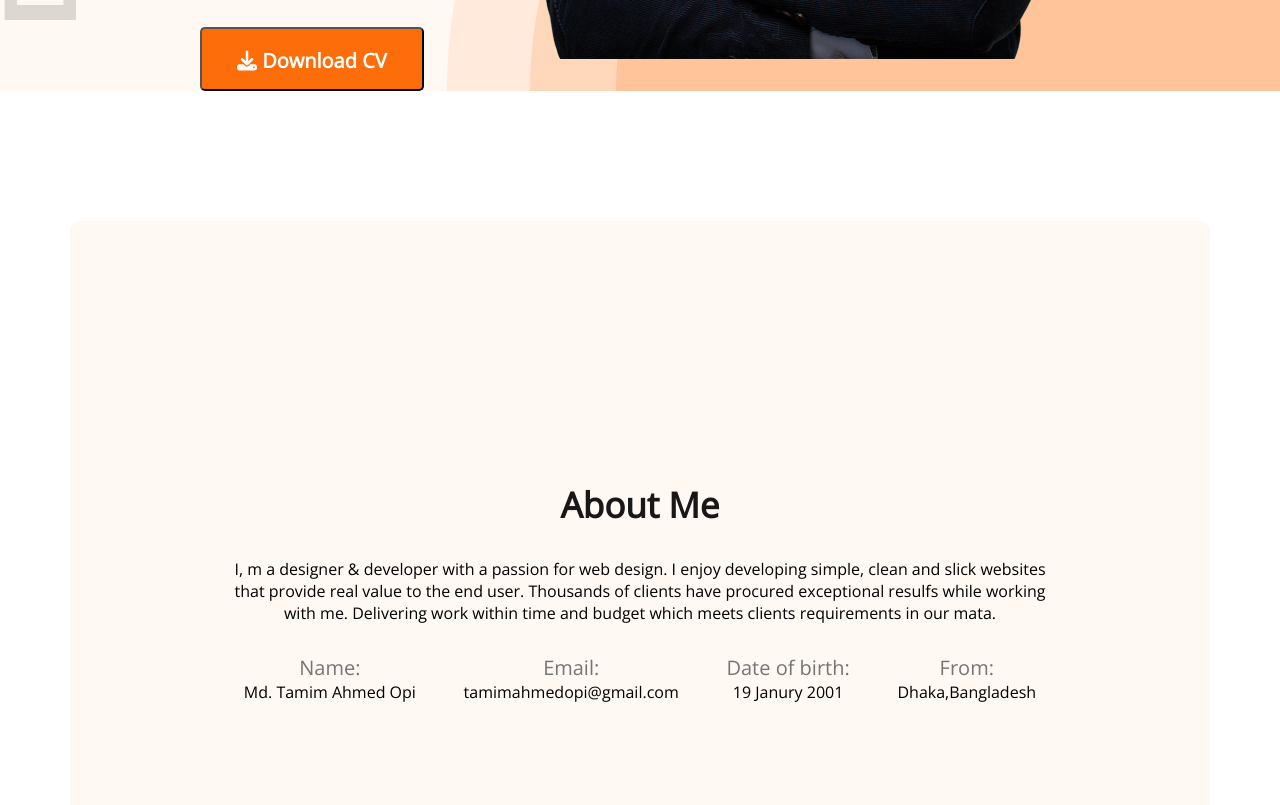
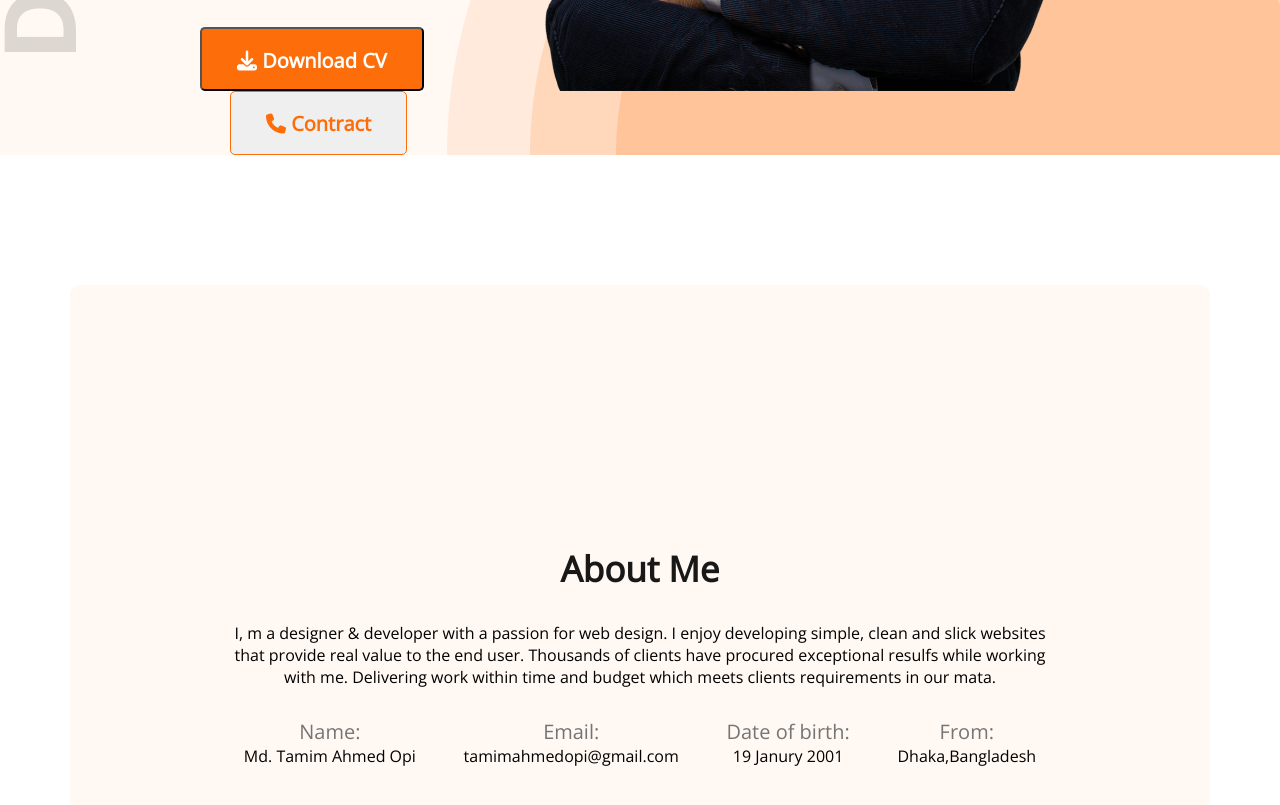
Before and after one commit to opi2001/developer-portfolio, a plain HTML site: page index.html in a window 1280 px wide. Shown: the part 813-1618 px from the top of the page. Drawn offline with nearby package versions, Linux system fonts and the light colour scheme.

Commit message:
contract btn added

```diff
--- a/index.html
+++ b/index.html
@@ -34,8 +34,9 @@
                     Morning because as to society
                     behaved moments.</p>
 
+
                 <button class="btn-primary"><i class="fa-solid fa-download"></i> Download CV</button>
-
+                <button class="btn-contract"><i class="fa-solid fa-phone"></i> Contract</button>
 
             </div>
             <img src="images/hardy.png" alt="">
@@ -177,7 +178,8 @@
         <section class="contract">
             <div>
                 <h3 class="section-title">Let’s Connect</h3>
-                <p class="discription">Please fill out the form on this section to contact with me or call between 9:00 A.M and 8.00 P.M ET, Monday through Friday.</p>
+                <p class="discription">Please fill out the form on this section to contact with me or call between 9:00
+                    A.M and 8.00 P.M ET, Monday through Friday.</p>
                 <a href="">
                     <img src="images/icons/facebook.png" alt="">
                 </a>
@@ -193,7 +195,7 @@
                 <h3 class="section-title">Let’s Message me</h3>
                 <form action="">
 
-                    <input type="text" name="name" id="" placeholder="Your name" >
+                    <input type="text" name="name" id="" placeholder="Your name">
                     <input type="email" name="email" id="" placeholder="Your email">
                     <textarea name="Message" id="" cols="30" rows="10" placeholder="Message"></textarea>
                     <input class="btn-primary" type="submit" value="Submit">
--- a/styles/portfolio.css
+++ b/styles/portfolio.css
@@ -25,6 +25,21 @@
     font-style: normal;
     font-weight: 700;
     margin: 0;
+    padding: 18px 35px 19px 35px;
+
+}
+.btn-contract{
+    height: 64px;
+    border-radius: 5px;
+    border: 1px solid #FD6E0A;
+    color: #FD6E0A;
+    margin-left: 30px;
+
+
+    font-size: 20px;
+    font-style: normal;
+    font-weight: 700;
+
     padding: 18px 35px 19px 35px;
 
 }
```
